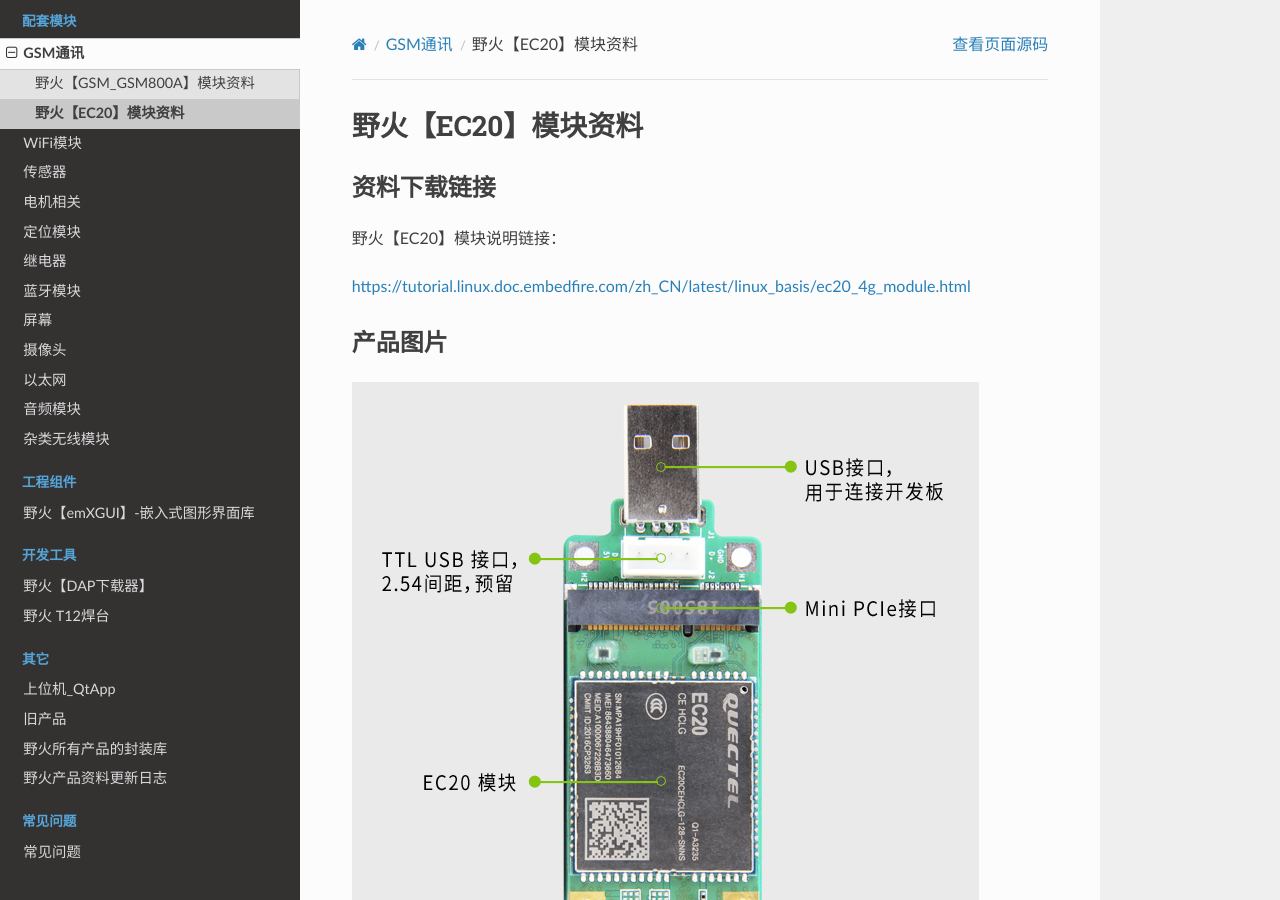
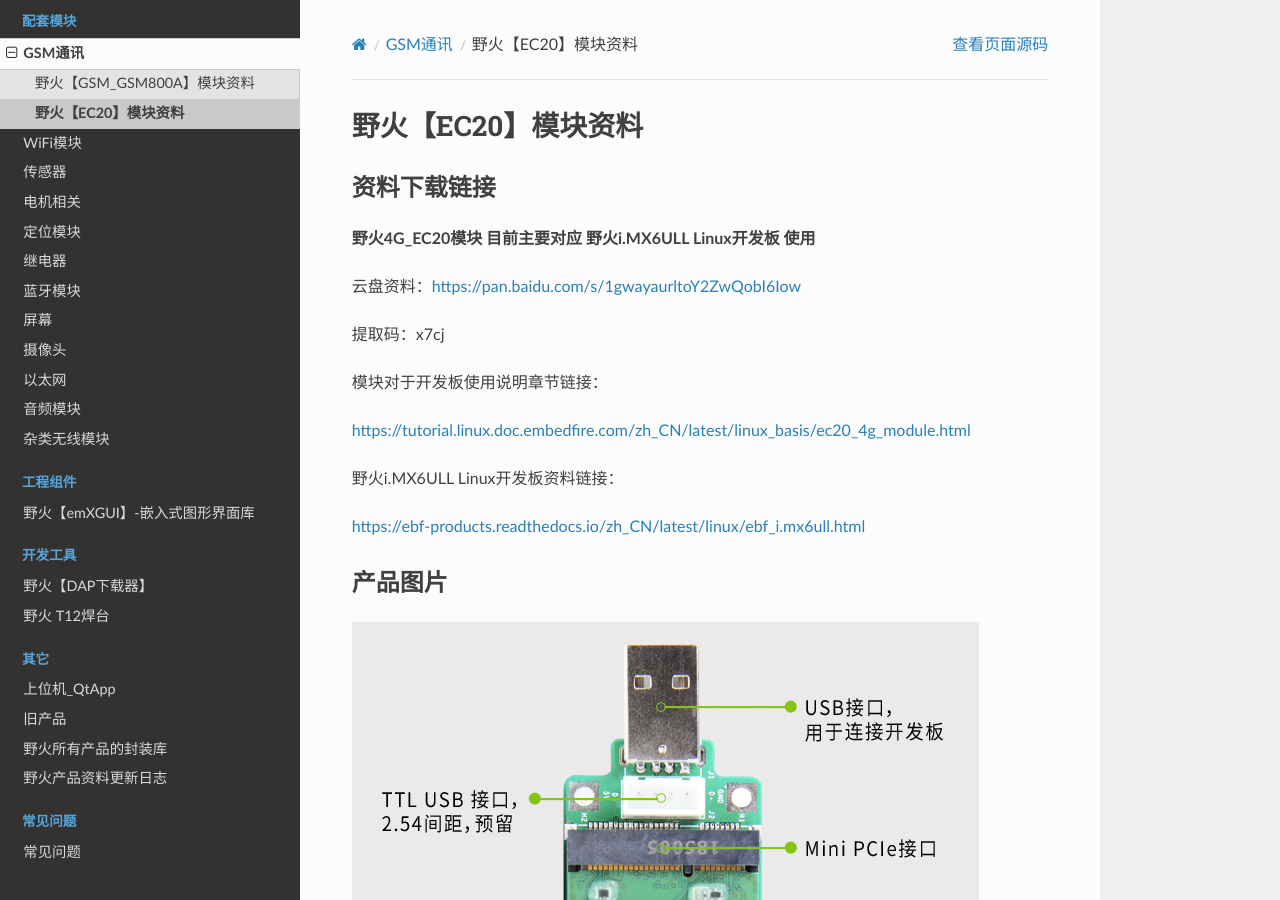
Before and after one commit to Embedfire/ebf_products, a Sphinx documentation site: the page built from documentation/module/gsm/ec20.rst, in a window 1280 px wide and 900 px high. Built offline with Sphinx 7.4.7 and the Read the Docs theme 2.0.0, drawn with Linux system fonts in a browser that asks for light colours; pages that are not in the unit, such as notebooks, are missing from menus.

Commit message:
补充4G模块资料

```diff
--- a/documentation/module/gsm/ec20.rst
+++ b/documentation/module/gsm/ec20.rst
@@ -5,9 +5,34 @@
 资料下载链接
 ------------
 
-野火【EC20】模块说明链接：
+**野火4G_EC20模块 目前主要对应 野火i.MX6ULL Linux开发板 使用**
+
+
+云盘资料：https://pan.baidu.com/s/1gwayaurltoY2ZwQobI6Iow
+
+提取码：x7cj
+
+
+模块对于开发板使用说明章节链接：
 
 https://tutorial.linux.doc.embedfire.com/zh_CN/latest/linux_basis/ec20_4g_module.html
+
+
+
+野火i.MX6ULL Linux开发板资料链接：
+
+https://ebf-products.readthedocs.io/zh_CN/latest/linux/ebf_i.mx6ull.html
+
+
+
+
+
+
+
+
+
+
+
 
 产品图片
 --------
```
